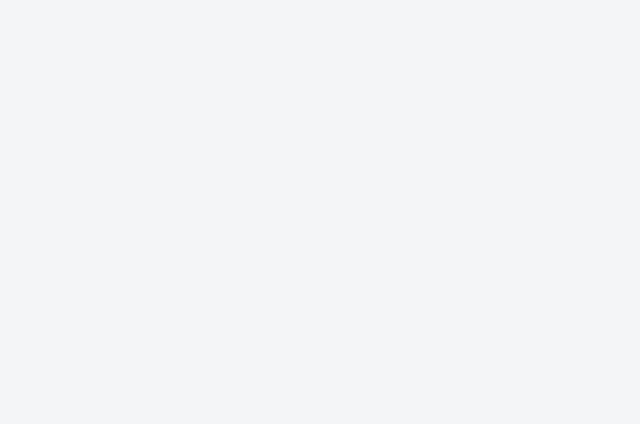
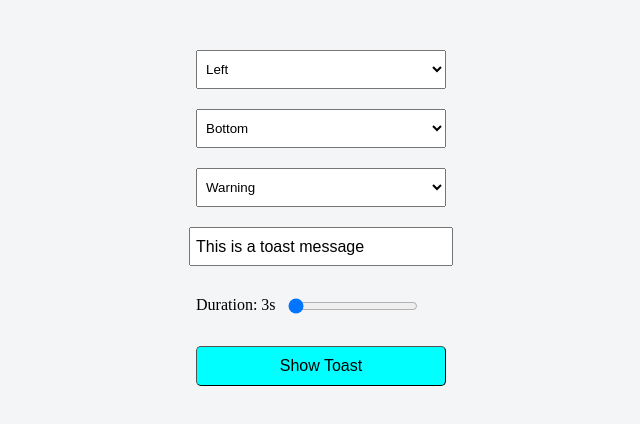
Before and after one commit to Naincy31/React-Daily-Labs, a React (Create React App) app: page /toast in a window 1280 px wide. Before the commit this address had no page. Shown: the top 424 px of the page, without its empty margins (319-959 px from the left). Built offline with nearby package versions, Linux system fonts and the light colour scheme; the HTML template or start-up script is replaced by a standard one.

Commit message:
Created Toast with customizable position and status

```diff
--- a/src/App.css
+++ b/src/App.css
@@ -55,8 +55,6 @@ button {
 }
 
 input {
-  width: 5rem;
-  height: 2rem;
   font-size: 1rem;
 }
 
@@ -106,3 +104,36 @@ input {
 .Telephone>input {
   width: 300px;
 }
+
+.Toast {
+  height: 100vh;
+  display: flex;
+  flex-direction: column;
+  align-items: center;
+  position: relative;
+  gap: 20px;
+  margin-top: 50px;
+}
+
+.Toast>* {
+  width: 250px;
+  padding: 10px 5px;
+}
+
+.Toast>input {
+  height: 15px;
+}
+
+.Toast>.message {
+  width: 200px;
+  height: 15px;
+}
+
+.Toast>.duration-slider {
+  display: flex;
+  gap: 10px;
+}
+
+.Toast>.duration-slider>input {
+  width: 130px;
+}
--- a/src/App.js
+++ b/src/App.js
@@ -24,6 +24,11 @@ function App() {
           <h1>Telephone Formatter</h1>
         </div>
       </Link>
+      <Link to="/toast">
+        <div className='card'>
+          <h1>Toast/Snackbar</h1>
+        </div>
+      </Link>
     </div>
   );
 }
--- /dev/null
+++ b/src/components/Toast.jsx
@@ -0,0 +1,99 @@
+import { useState } from "react";
+
+const Toast = () => {
+    const [inputValue, setInputValue] = useState("This is a toast message");
+    const [message, setMessage] = useState(null);
+    const [position, setPosition] = useState({ horizontal: "Left", vertical: "Bottom" });
+    const [status, setStatus] = useState("Warning");
+    const [ duration, setDuration ] = useState(3)
+
+    // Temporary states for dropdown selections
+    const [selectedPosition, setSelectedPosition] = useState({ horizontal: "Left", vertical: "Bottom" });
+    const [selectedStatus, setSelectedStatus] = useState("Warning");
+
+    // Update input value
+    const handleChange = (e) => setInputValue(e.target.value);
+
+    // Set message and apply selected settings
+    const handleClick = () => {
+        setMessage(inputValue);
+        setPosition(selectedPosition);
+        setStatus(selectedStatus);
+
+        setTimeout(() => {
+            setMessage(null)
+        }, duration * 1000)
+    };
+
+    // Handle dropdown changes
+    const handlePositionChange = (e, type) => {
+        setSelectedPosition((prev) => ({ ...prev, [type]: e.target.value }));
+    };
+
+    const handleStatusChange = (e) => setSelectedStatus(e.target.value);
+
+    // Return dynamic styles based on status
+    const getStatusStyles = (status) => {
+        const statusStyles = {
+            Success: { backgroundColor: "rgba(0, 128, 0, 0.1)", color: "rgb(0, 128, 0)" },
+            Error: { backgroundColor: "rgba(255, 0, 0, 0.1)", color: "rgb(255, 0, 0)" },
+            Warning: { backgroundColor: "rgba(255, 165, 0, 0.1)", color: "rgb(255, 165, 0)" },
+            Info: { backgroundColor: "rgba(0, 0, 255, 0.1)", color: "rgb(0, 0, 255)" },
+            Normal: { backgroundColor: "rgba(128, 128, 128, 0.1)", color: "rgb(128, 128, 128)" },
+        };
+        return statusStyles[status] || statusStyles.Normal;
+    };
+
+    // Apply styles based on the position and status
+    const toastStyles = {
+        position: "fixed",
+        top: position.vertical === "Top" ? "15px" : "unset",
+        bottom: position.vertical === "Bottom" ? "15px" : "unset",
+        left: position.horizontal === "Left" ? "15px" : "unset",
+        right: position.horizontal === "Right" ? "15px" : "unset",
+        ...getStatusStyles(status),
+        padding: "10px 5px",
+        textAlign: "center",
+    };
+
+    return (
+        <div className="Toast">
+            {message && <div className="message" style={toastStyles}>{message}</div>}
+
+            <select value={selectedPosition.horizontal} onChange={(e) => handlePositionChange(e, "horizontal")}>
+                <option value="Left">Left</option>
+                <option value="Right">Right</option>
+            </select>
+
+            <select value={selectedPosition.vertical} onChange={(e) => handlePositionChange(e, "vertical")}>
+                <option value="Top">Top</option>
+                <option value="Bottom">Bottom</option>
+            </select>
+
+            <select value={selectedStatus} onChange={handleStatusChange}>
+                <option value="Normal">Normal</option>
+                <option value="Success">Success</option>
+                <option value="Error">Error</option>
+                <option value="Warning">Warning</option>
+                <option value="Info">Info</option>
+            </select>
+
+            <input type="text" placeholder="Message" value={inputValue} onChange={handleChange} />
+
+            <div className="duration-slider">
+                <label>Duration: {duration}s</label>
+                <input
+                    type="range"
+                    min="3"
+                    max="10"
+                    value={duration}
+                    onChange={(e) => setDuration(e.target.value)}
+                />
+            </div>
+
+            <button onClick={handleClick} disabled={!inputValue}>Show Toast</button>
+        </div>
+    );
+};
+
+export default Toast;
--- a/src/index.js
+++ b/src/index.js
@@ -6,6 +6,7 @@ import Counter from './components/Counter';
 import GuessTheNumber from './components/GuessTheNumber';
 import StringTransform from './components/StringTransform';
 import TelephoneFormatter from './components/TelephoneFormatter';
+import Toast from './components/Toast';
 
 const root = ReactDOM.createRoot(document.getElementById('root'));
 root.render(
@@ -17,6 +18,7 @@ root.render(
         <Route path="/guess-the-number" element={<GuessTheNumber />} />
         <Route path="/string-transform" element={<StringTransform />} />
         <Route path="/telephone-formatter" element={<TelephoneFormatter />} />
+        <Route path="/toast" element={<Toast />} />
       </Routes>
     </BrowserRouter>
   </React.StrictMode>
```
